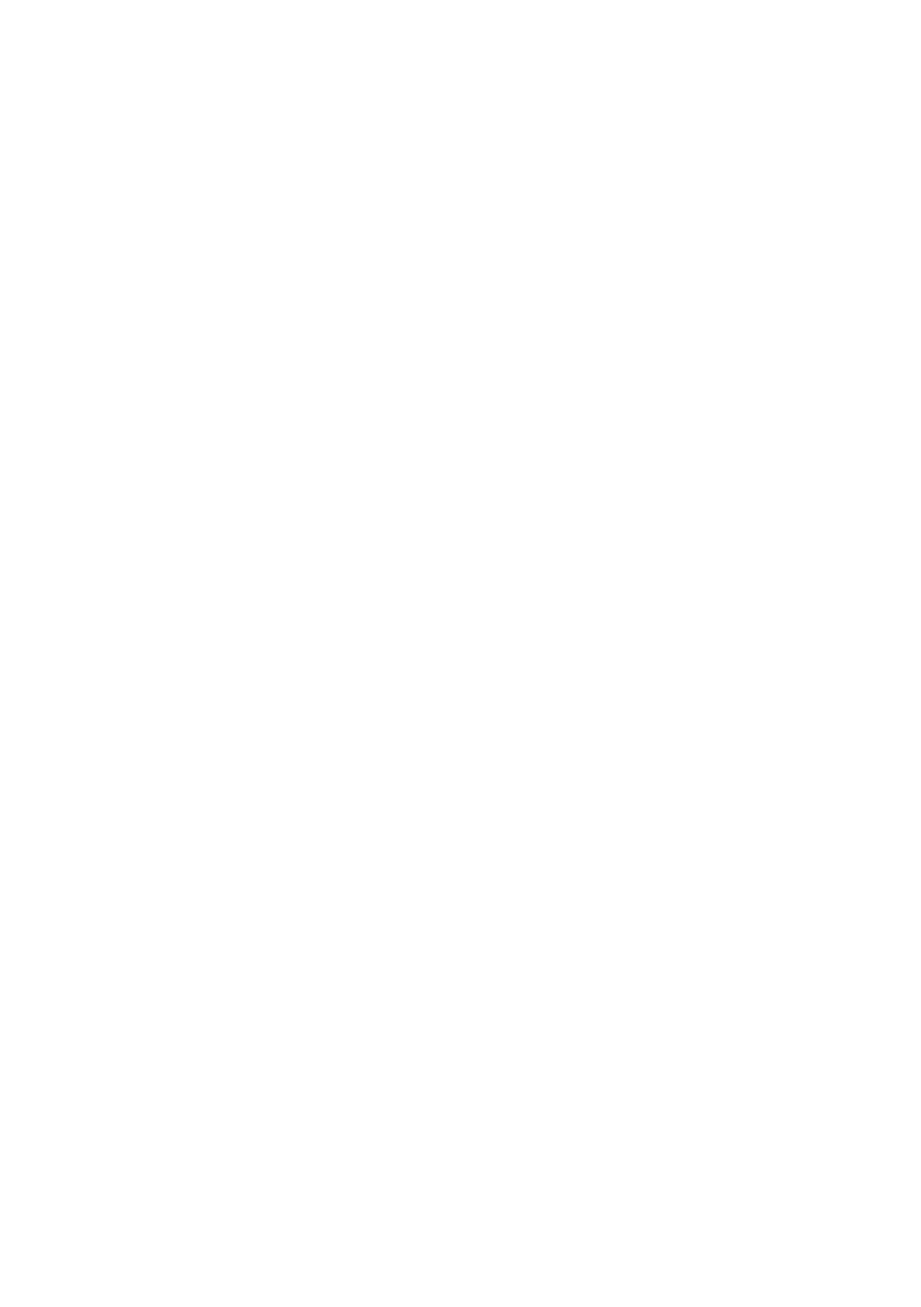
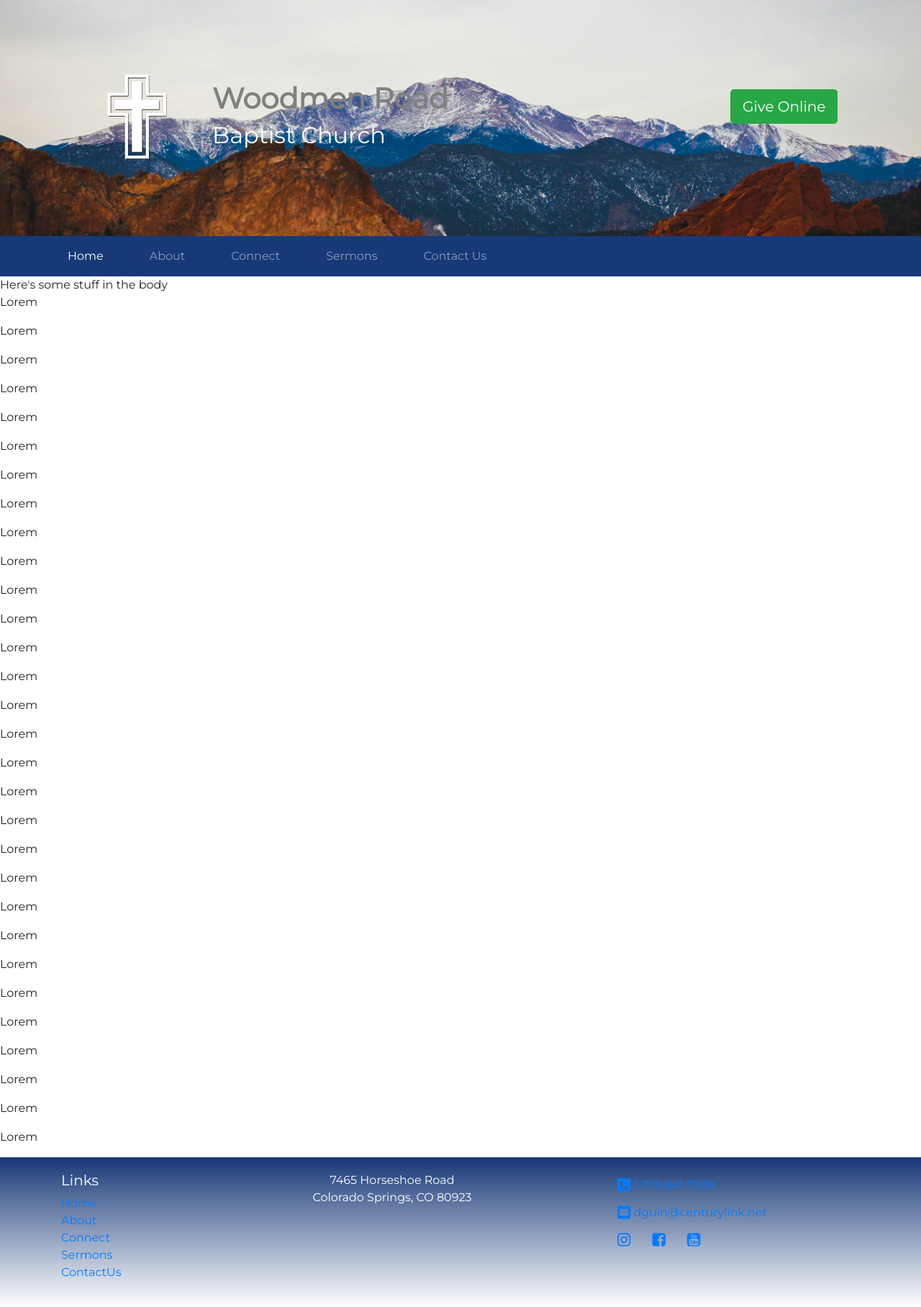
Before and after one commit to brittanymflowers/church_website_redesign, a website: page index.html in a window 1280 px wide. Shown: the whole page at 72% size. Before the commit the page ends 800 px from the top, so only its background shows below. Drawn offline with nearby package versions, Linux system fonts and the light colour scheme.

Commit message:
Home-Header-Footer

```diff
--- /dev/null
+++ b/css/style.css
@@ -0,0 +1,46 @@
+body {
+    font-family: "Montserrat", sans-serif;
+}
+
+.jumbotron {
+    background-image: url("../img/pikespeak.jpg");
+    background-size: 100%;
+    background-repeat: no-repeat;
+    background-position: center center;
+    padding: 100px;
+    margin: 0;
+}
+
+
+h2 {
+    color: #3046C5;
+}
+
+header h1 {
+    color: gray;
+    font-weight: bolder;
+}
+header h2 {
+    color:white;
+}
+
+footer {
+    background-image: linear-gradient(#173977, white);
+    padding: 20px 0;
+    color: white;
+}
+
+.row-content {
+    padding: 50px 0;
+    border-bottom: 1px ridge;
+    min-height: 200px;
+}
+
+.navbar {
+    background-color: #173977;
+}
+
+.navbar-nav {
+    display: flex;
+    justify-content: space-between;
+  }
--- a/index.html
+++ b/index.html
@@ -1,11 +1,126 @@
 <!DOCTYPE html>
 <html lang="en">
+
 <head>
-    <meta charset="UTF-8">
-    <meta name="viewport" content="width=device-width, initial-scale=1.0">
-    <title>Document</title>
+    <meta charset="utf-8" />
+    <meta name="viewport" content="width=device-width, initial-scale=1" />
+
+    <link rel="stylesheet" href="node_modules/bootstrap/dist/css/bootstrap.min.css" />
+    <link href="https://fonts.googleapis.com/css2?family=Montserrat&display=swap" rel="stylesheet" />
+    <link rel="stylesheet" href="node_modules/font-awesome/css/font-awesome.min.css" />
+    <link rel="stylesheet" href="node_modules/bootstrap-social/bootstrap-social.css" />
+    <link rel="stylesheet" href="css/style.css" />
+
+    <title>Woodmen Road | Home</title>
 </head>
+
 <body>
 
+    <header class="jumbotron jumbotron-fluid">
+        <div class="container">
+            <div class="row">
+                <div class="col-4 col-sm-3 col-md-2 align-self-center">
+                    <a href="#"><img src="img/cross.png" class="img-fluid"/></a>
+                </div>
+                <div class="col align-self-center text-nowrap">
+                        <h1>Woodmen Road</h1>
+                        <h2>Baptist Church</h2>
+                </div>
+                <div class="col-sm-4 col-xl-2 mt-4">
+                    <a type="button" class="btn btn-success btn-lg text-nowrap align-self-right" data-toggle="modal" data-target="#giveButton" >Give Online</a>
+                </div>
+
+            </div>
+        </div>
+    </header>
+<nav class="navbar navbar-nav navbar-expand-sm navbar-dark sticky-top">
+    <div class="container d-flex">
+        <div class="row">
+            <button class="navbar-toggler ml-auto" type="button" data-toggle="collapse" data-target="#nucampNavbar">
+                <span class="navbar-toggler-icon"></span>
+            </button>
+            <div class="collapse navbar-collapse" id="navbar">
+                <ul class="navbar-nav">
+                    <li class="nav-item active mx-4"><a class="nav-link" href="#">Home</a></li>
+                    <li class="nav-item mx-4"><a class="nav-link" href="#">About</a></li>
+                    <li class="nav-item mx-4"><a class="nav-link" href="#">Connect</a></li>
+                    <li class="nav-item mx-4"><a class="nav-link" href="#">Sermons</a></li>
+                    <li class="nav-item mx-4 text-nowrap"><a class="nav-link" href="#">Contact Us</a></li>
+                </ul>
+            </div>
+        </div>
+    </div>
+</nav>
+<div>
+    Here's some stuff in the body
+    <p>Lorem</p>
+    <p>Lorem</p>
+    <p>Lorem</p>
+    <p>Lorem</p>
+    <p>Lorem</p>
+    <p>Lorem</p>
+    <p>Lorem</p>
+    <p>Lorem</p>
+    <p>Lorem</p>
+    <p>Lorem</p>
+    <p>Lorem</p>
+    <p>Lorem</p>
+    <p>Lorem</p>
+    <p>Lorem</p>
+    <p>Lorem</p>
+    <p>Lorem</p>
+    <p>Lorem</p>
+    <p>Lorem</p>
+    <p>Lorem</p>
+    <p>Lorem</p>
+    <p>Lorem</p>
+    <p>Lorem</p>
+    <p>Lorem</p>
+    <p>Lorem</p>
+    <p>Lorem</p>
+    <p>Lorem</p>
+    <p>Lorem</p>
+    <p>Lorem</p>
+    <p>Lorem</p>
+    <p>Lorem</p>
+
+</div>
+
+    <footer class="site-footer">
+        <div class="container">
+            <div class="row">
+                <div class="col-4 col-sm-2">
+                    <h5>Links</h5>
+                    <ul class="list-unstyled">
+                        <li><a href="#">Home</a></li>
+                        <li><a href="#">About</a></li>
+                        <li><a href="#">Connect</a></li>
+                        <li><a href="#">Sermons</a></li>
+                        <li><a href="#">ContactUs</a></li>
+                    </ul>
+                </div>
+                <div class="col-sm-6 text-sm-center text-nowrap">
+                    <p>
+                        7465 Horseshoe Road <br />
+                        Colorado Springs, CO 80923
+                    </p>
+                </div>
+                <div class="col-4 col-sm-2 text-nowrap">
+                    <a role="button" class="btn btn-link" href="tel:+17196417929"><i class="fa fa-lg fa-phone-square"></i> 1-719-641-7929</a><br />
+                    <a role="button" class="btn btn-link" href="mailto:dguin@centurylink.net"><i class="fa fa-lg fa-envelope-square"></i> dguin@centurylink.net</a><br />
+                    <a role="button" class="btn btn-link" href="http://instagram.com/"><i class="fa fa-lg fa-instagram"></i></a>
+                    <a role="button" class="btn btn-link" href="http://facebook.com/"><i class="fa fa-lg fa-facebook-square"></i></a>
+                    <a role="button" class="btn btn-link" href="http://youtube.com/"><i class="fa fa-lg fa-youtube-square"></i></a>
+
+                </div>
+            </div>
+        </div>
+    </footer>
+
+    <script src="node_modules/jquery/dist/jquery.slim.min.js"></script>
+    <script src="node_modules/popper.js/dist/umd/popper.min.js"></script>
+    <script src="node_modules/bootstrap/dist/js/bootstrap.min.js"></script>
+
 </body>
+
 </html>
```
Also changed, not shown: package.json (+15 -4 lines), img/churchlogo.png (added), img/cross.png (added), img/pikespeak.jpg (added), js/scripts.js (added), 2 other files.
